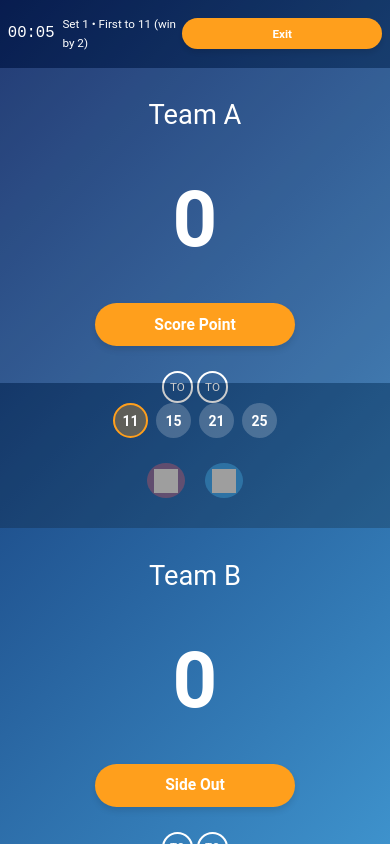
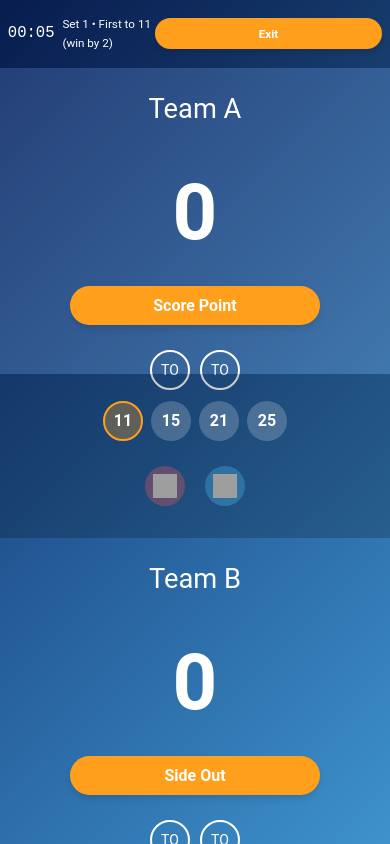
Before and after one commit to ukpatell/volleyboard, a React (Vite) app in the folder frontend/: page /#/scoreboard in a window 390 px wide. Built offline with nearby package versions, Linux system fonts and the light colour scheme; grey boxes are pictures that could not be loaded.

Commit message:
Update Scoreboard.css

```diff
--- a/frontend/src/css/Scoreboard.css
+++ b/frontend/src/css/Scoreboard.css
@@ -1,14 +1,15 @@
 /* Scoreboard Page */
 .scoreboard-page {
-  position: fixed;
+  position: relative; /* Changed from fixed to relative */
   top: 0;
   left: 0;
   width: 100%;
-  height: 100%;
+  min-height: 100vh; /* Changed from height: 100% */
   background: linear-gradient(135deg, #0a2463, #3e92cc);
   color: white;
   display: flex;
   flex-direction: column;
+  overflow-y: auto; /* Added to enable scrolling */
 }
 
 .scoreboard-header {
@@ -38,7 +39,7 @@
 .scoreboard-container {
   display: flex;
   flex: 1;
-  height: 92vh;
+  min-height: 92vh; /* Changed from height to min-height */
 }
 
 .team-section {
@@ -76,6 +77,32 @@
   align-items: center;
   gap: 2vh;
   padding-bottom: 2vh;
+  width: 100%; /* Added to ensure full width */
+}
+
+.timeouts {
+  display: flex;
+  gap: 10px; /* Fixed gap instead of 1vw */
+  margin-top: 1vh;
+  justify-content: center; /* Added to center timeouts */
+  width: 100%; /* Added to ensure full width */
+}
+
+.timeout {
+  width: 45px; /* Fixed width instead of min(3rem, 8vw) */
+  height: 45px; /* Fixed height */
+  border: 2px solid #fff;
+  border-radius: 50%;
+  display: flex;
+  align-items: center;
+  justify-content: center;
+  cursor: pointer;
+  font-size: 16px; /* Fixed font size */
+}
+
+.timeout.used {
+  background-color: #ff9f1c;
+  border-color: #ff9f1c;
 }
 
 .control-button {
@@ -89,6 +116,8 @@
   font-weight: bold;
   transition: all 0.3s ease;
   box-shadow: 0 4px 6px rgba(0, 0, 0, 0.1);
+  width: 80%; /* Added to control width */
+  max-width: 250px; /* Added max-width */
 }
 
 .control-button.small {
@@ -113,7 +142,6 @@
 }
 
 .game-controls {
-  /* background-color: rgba(0, 0, 0, 0.2); */
   padding: 2vh;
   border-radius: 8px;
   width: 100%;
@@ -121,29 +149,6 @@
   flex-direction: column;
   align-items: center;
   gap: 10px;
-}
-
-.timeouts {
-  display: flex;
-  gap: 1vw;
-  margin-top: 1vh;
-}
-
-.timeout {
-  width: min(3rem, 8vw);
-  height: min(3rem, 8vw);
-  border: 2px solid #fff;
-  border-radius: 50%;
-  display: flex;
-  align-items: center;
-  justify-content: center;
-  cursor: pointer;
-  font-size: min(1rem, 3vw);
-}
-
-.timeout.used {
-  background-color: #ff9f1c;
-  border-color: #ff9f1c;
 }
 
 .point-options {
@@ -180,45 +185,6 @@
   margin-top: 20px;
 }
 
-.set-history {
-  width: 100%;
-  margin-top: 20px;
-  border-collapse: collapse;
-  font-size: 0.9rem;
-}
-
-.set-history th, .set-history td {
-  padding: 8px;
-  text-align: center;
-  border-bottom: 1px solid rgba(255, 255, 255, 0.2);
-}
-
-.set-history th {
-  background-color: rgba(0, 0, 0, 0.2);
-}
-
-@media (max-width: 768px) {
-  .scoreboard-container {
-    flex-direction: column;
-  }
-
-  .scoreboard-divider {
-    width: 100%;
-    height: 0.5vh;
-    min-height: 120px;
-    min-width: auto;
-  }
-
-  .score {
-    font-size: min(10rem, 20vw);
-  }
-
-  .game-controls {
-    width: 90%;
-    margin: 0 auto;
-  }
-}
-
 .icon-button.trash {
   background-color: rgba(255, 87, 87, 0.3);
 }
@@ -230,92 +196,59 @@
   pointer-events: none;
 }
 
-/* Improved central controls for better mobile responsiveness */
-.game-controls {
-  width: 100%;
-  display: flex;
-  flex-direction: column;
-  align-items: center;
-  justify-content: center;
-  gap: 10px;
-  padding: 10px;
-}
-
 .control-row {
   display: flex;
-  flex-direction: column;
   justify-content: center;
   align-items: center;
   width: 100%;
   gap: 10px;
 }
 
-.point-options {
-  display: flex;
-  flex-wrap: wrap;
-  justify-content: center;
-  gap: 8px;
-  margin-bottom: 10px;
-}
+/* Mobile responsive adjustments */
+@media (max-width: 768px) {
+  .scoreboard-container {
+    flex-direction: column;
+  }
 
-.point-option {
-  background-color: rgba(255, 255, 255, 0.2);
-  border: 2px solid transparent;
-  border-radius: 50%;
-  width: 40px;
-  height: 40px;
-  display: flex;
-  align-items: center;
-  justify-content: center;
-  cursor: pointer;
-  font-weight: bold;
-}
-
-.point-option.selected {
-  border-color: #ff9f1c;
-  background-color: rgba(255, 159, 28, 0.3);
-}
-
-/* Improved mobile layout */
-@media (max-width: 768px) {
   .scoreboard-divider {
     width: 100%;
     height: auto;
-    min-height: 120px;
+    min-height: 100px;
     padding: 10px 0;
   }
 
-  .game-controls {
-    width: 90%;
-    margin: 0 auto;
+  .score {
+    font-size: min(10rem, 20vw);
+    padding: 10px 0;
   }
 
-  .control-row {
-    margin-bottom: 5px;
-    flex-direction: row;
+  .team-section {
+    min-height: 30vh;
+    padding: 10px;
   }
 
-  .point-options {
-    margin-bottom: 5px;
+  .team-name {
+    font-size: min(2.5rem, 7vw);
+    padding: 10px 0;
   }
 
-  .point-option {
-    width: 35px;
-    height: 35px;
+  .timeout {
+    width: 40px;
+    height: 40px;
     font-size: 14px;
   }
 
-  .icon-button {
-    width: 35px;
-    height: 35px;
+  .control-button {
+    padding: 10px 20px;
+    font-size: 16px;
   }
 }
 
 /* For very small screens */
 @media (max-width: 320px) {
-  .point-option {
-    width: 30px;
-    height: 30px;
+  .timeout {
+    width: 35px;
+    height: 35px;
     font-size: 12px;
   }
 
@@ -329,52 +262,3 @@
     height: 18px;
   }
 }
-
-/* Mobile Page */
-/* Scoreboard Responsive Fixes */
-.scoreboard-page {
-  position: relative; /* Change from fixed to relative */
-  min-height: 100vh; /* Use min-height instead of height */
-  height: auto; /* Allow content to determine height */
-  overflow-y: auto; /* Enable scrolling */
-}
-
-.scoreboard-container {
-  height: auto; /* Remove fixed height */
-  min-height: 80vh; /* Set minimum height */
-}
-
-/* Mobile-specific adjustments */
-@media (max-width: 768px) {
-  .scoreboard-page {
-    overflow-y: auto;
-  }
-
-  .scoreboard-container {
-    flex-direction: column;
-    height: auto;
-  }
-
-  .team-section {
-    min-height: 30vh; /* Ensure minimum height for team sections */
-  }
-
-  .score {
-    font-size: min(8rem, 20vw); /* Smaller score font on mobile */
-    padding: 10px 0;
-  }
-
-  .team-name {
-    font-size: min(2.5rem, 7vw);
-    padding: 10px 0;
-  }
-
-  .controls {
-    padding: 10px 0;
-  }
-
-  .control-button {
-    width: 100%;
-    max-width: 200px;
-  }
-}
```
